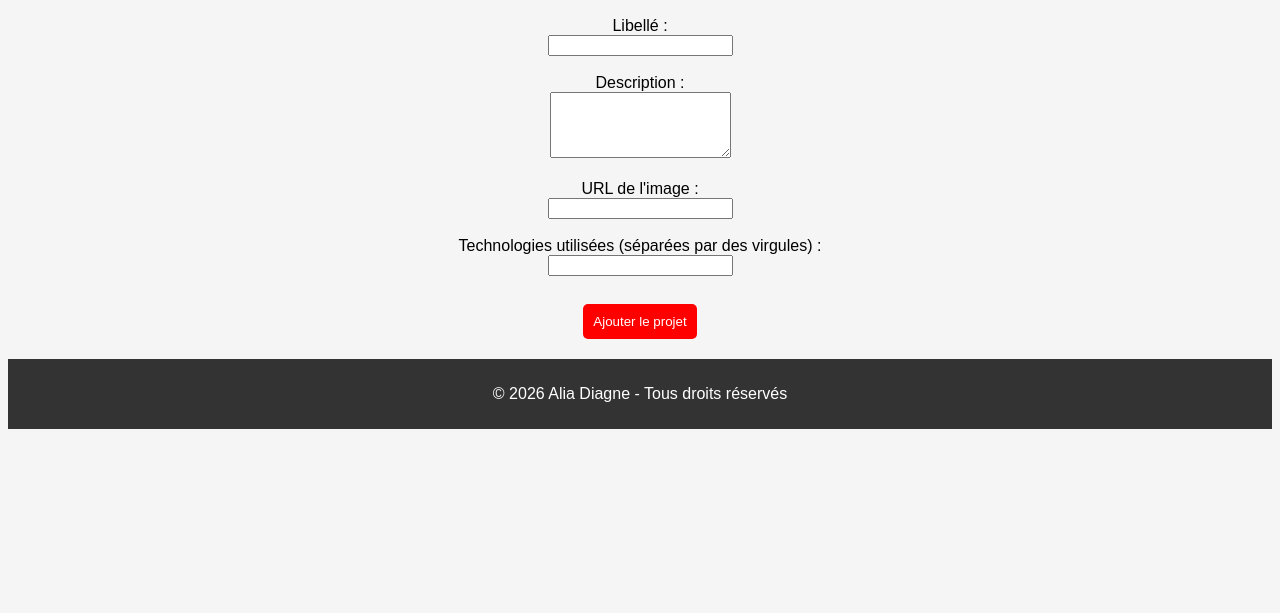
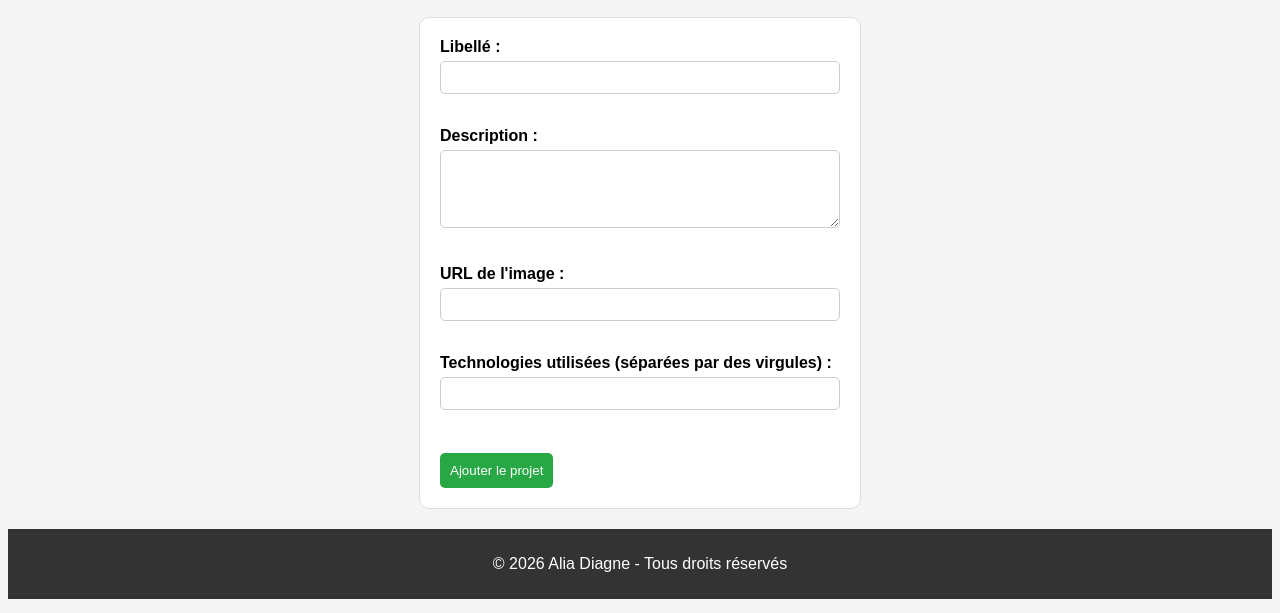
Before and after one commit to diagnealia03-cmd/fullStack_portfolio, a plain HTML site: page ajouter-projet.html in a window 1280 px wide. Shown: the part 187-800 px from the top of the page. Drawn offline with Linux system fonts and the light colour scheme.

Commit message:
Ajout du style CSS pour le formulaire

```diff
--- a/style.css
+++ b/style.css
@@ -49,3 +49,40 @@ footer {
     padding: 10px;
     margin-top: 20px;
 }
+form {
+    background-color: white;
+    padding: 20px;
+    width: 400px;
+    margin: 20px auto;
+    border-radius: 10px;
+    border: 1px solid #ddd;
+    text-align: left;
+}
+
+form label {
+    font-weight: bold;
+}
+
+form input[type="text"],
+form textarea {
+    width: 100%;
+    padding: 8px;
+    margin-top: 5px;
+    margin-bottom: 15px;
+    border-radius: 5px;
+    border: 1px solid #ccc;
+    box-sizing: border-box;
+}
+
+form button {
+    background-color: #28a745;
+    color: white;
+    padding: 10px;
+    border: none;
+    cursor: pointer;
+    border-radius: 5px;
+}
+
+form button:hover {
+    background-color: #218838;
+}
```
